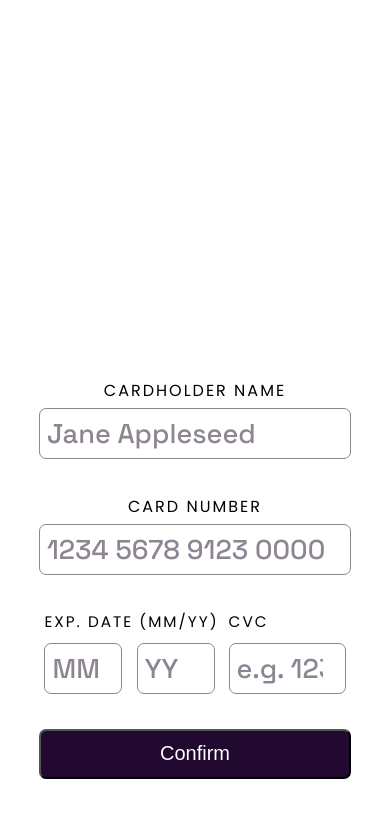
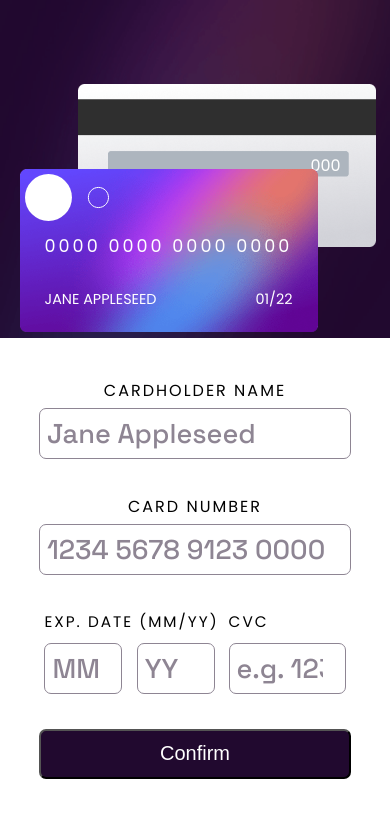
Before and after one commit to Karanelus/cardpage.github.io, a plain HTML site: page index.html in a window 390 px wide. Drawn offline with Linux system fonts and the light colour scheme; files that its build step writes are made by us from their sources.

Commit message:
Hope this last

```diff
--- a/docs/index.html
+++ b/index.html
@@ -10,8 +10,8 @@
       href="./images/favicon-32x32.png"
     />
     <title>Interactive card details form</title>
-    <link rel="stylesheet" href="./docs/styles.css" />
-    <script defer src="./docs/scripts.js"></script>
+    <link rel="stylesheet" href="./styles.css" />
+    <script defer src="./scripts.js"></script>
   </head>
   <body>
     <div class="CardConteiner">
--- a/docs/styles.css
+++ b/styles.css
@@ -20,7 +20,7 @@
 }
 
 body {
-  background: url("images/bg-main-desktop.png") no-repeat 0 0;
+  background: url("./images/bg-main-desktop.png") no-repeat 0 0;
   background-size: 25vw 100vh;
   font-family: "Poppins", sans-serif;
   min-height: 100vh;
@@ -43,7 +43,7 @@ body .CardConteiner {
 
 .CardsPosition .cardFrontSite {
   aspect-ratio: 447/245;
-  background: url("images/bg-card-front.png") no-repeat;
+  background: url("./images/bg-card-front.png") no-repeat;
   background-size: 100% 100%;
   color: var(--White);
   display: flex;
@@ -76,7 +76,7 @@ body .CardConteiner {
 
 .CardsPosition .cardBackSite {
   aspect-ratio: 447/245;
-  background: url("images/bg-card-back.png") no-repeat;
+  background: url("./images/bg-card-back.png") no-repeat;
   background-size: 100% 100%;
   color: var(--White);
   left: 30%;
@@ -287,7 +287,7 @@ button.CardDataAccept {
 
 @media screen and (max-width: 480px) {
   body {
-    background: url("images/bg-main-mobile.png") no-repeat 0 0;
+    background: url("./images/bg-main-mobile.png") no-repeat 0 0;
     background-size: 100vw 40vh;
     overflow: hidden;
   }
@@ -302,7 +302,7 @@ button.CardDataAccept {
   }
 
   .CardsPosition .cardFrontSite {
-    background: url("images/bg-card-front.png") no-repeat;
+    background: url("./images/bg-card-front.png") no-repeat;
     background-size: 100% 100%;
     color: var(--White);
     left: 5%;
@@ -317,7 +317,7 @@ button.CardDataAccept {
   }
 
   .CardsPosition .cardBackSite {
-    background: url("images/bg-card-back.png") no-repeat;
+    background: url("./images/bg-card-back.png") no-repeat;
     background-size: 100% 100%;
     color: var(--White);
     left: 20%;
```
Also changed, not shown: scripts.js (renamed from docs/scripts.js), 1 other file.
